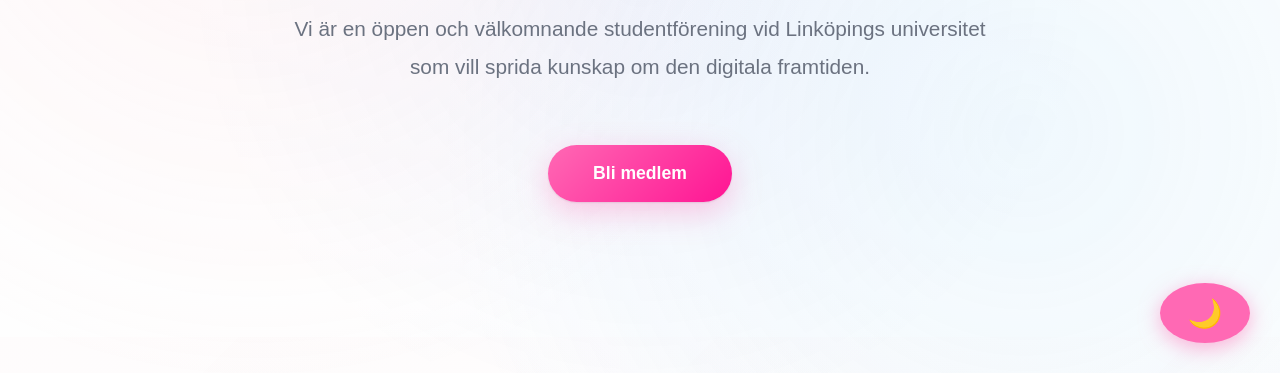
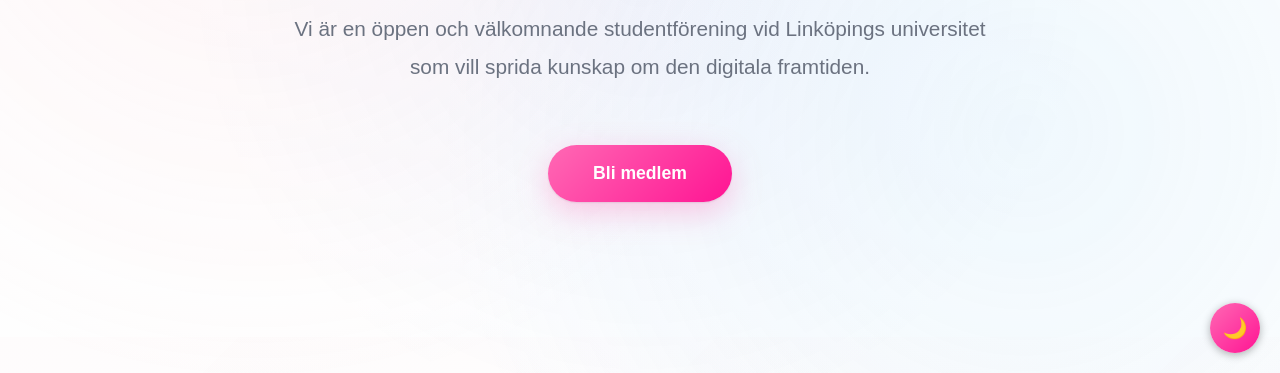
Before and after one commit to martindahlberg44-jpg/krypto-forening, a plain HTML site: page index.html in a window 1280 px wide. Shown: the part 427-800 px from the top of the page. Drawn offline with Linux system fonts and the light colour scheme; a web font is replaced by a local one.

Commit message:
inprincip klar

```diff
--- a/style.css
+++ b/style.css
@@ -1023,28 +1023,35 @@ body.dark-mode .secondary-button {
     color: #fff;
 }
 
-/* Dark mode toggle button */
-.theme-toggle {
-    position: fixed;
-    bottom: 30px;
-    right: 30px;
-    width: 60px;
-    height: 60px;
-    background: #FF69B4;
-    color: #fff;
-    border: none;
-    border-radius: 50%;
-    font-size: 28px;
-    display: flex;
-    align-items: center;
-    justify-content: center;
-    cursor: pointer;
-    box-shadow: 0 5px 20px rgba(255, 105, 180, 0.5);
-    transition: transform 0.3s ease, box-shadow 0.3s ease;
-    z-index: 10000;
+/* 🌓 Dark mode toggle – grundstil */
+#themeToggle {
+  position: fixed;
+  bottom: 20px;
+  right: 20px;
+  background: linear-gradient(135deg, #FF69B4, #FF1493);
+  color: white;
+  font-size: 20px;
+  padding: 10px;
+  border: none;
+  border-radius: 50%;
+  cursor: pointer;
+  box-shadow: 0 2px 8px rgba(0,0,0,0.3);
+  transition: transform 0.2s ease, background 0.3s ease;
+  z-index: 1000;
 }
 
-.theme-toggle:hover {
-    transform: scale(1.1);
-    box-shadow: 0 8px 25px rgba(255, 105, 180, 0.6);
+/* Hover-effekt (för desktop) */
+#themeToggle:hover {
+  transform: scale(1.1);
+  background: linear-gradient(135deg, #FF1493, #FF69B4);
 }
+
+/* 📱 Mobilanpassning */
+@media (max-width: 768px) {
+  #themeToggle {
+    font-size: 16px;       /* mindre ikon */
+    padding: 8px;          /* mindre knapp */
+    bottom: 15px;
+    right: 15px;
+  }
+}
```
